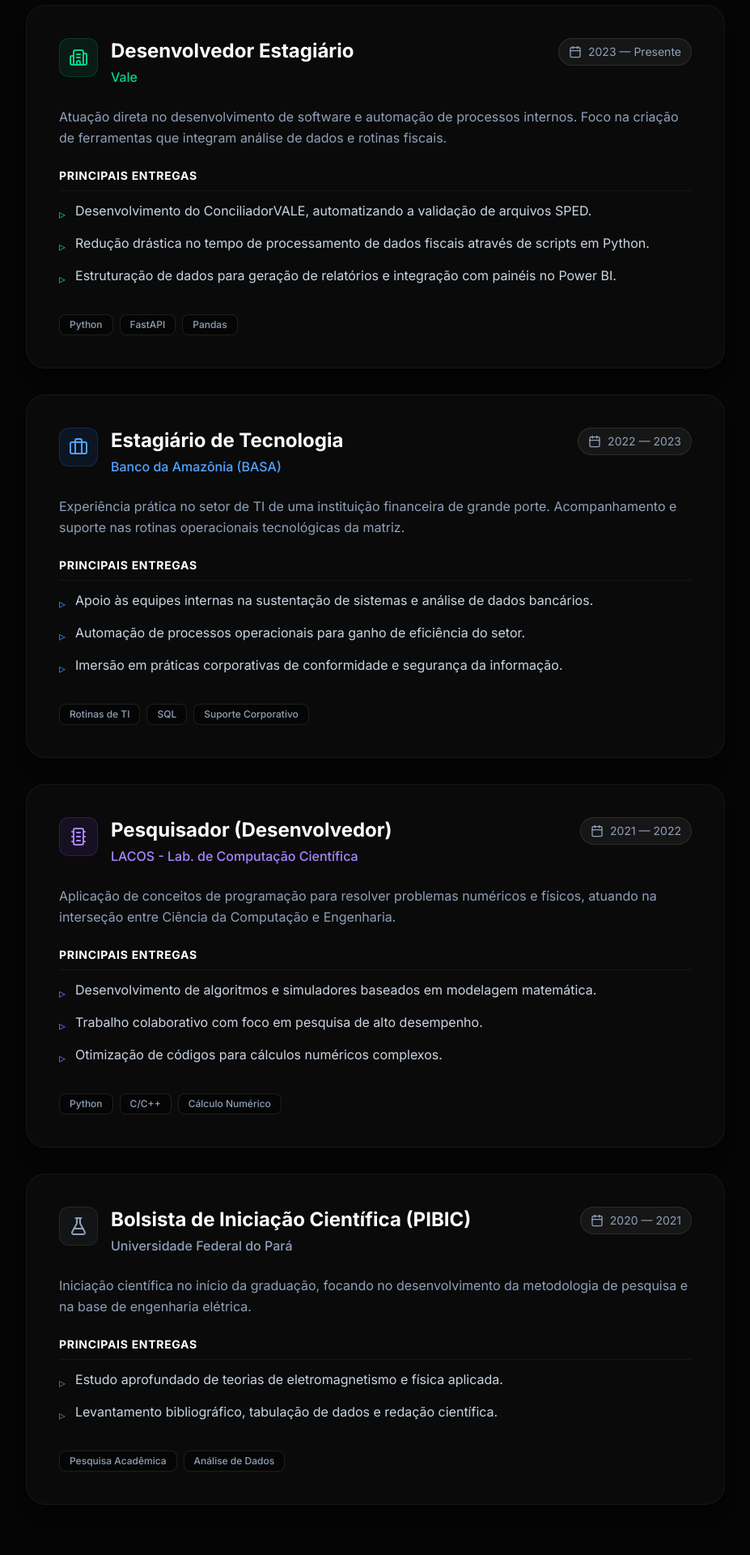
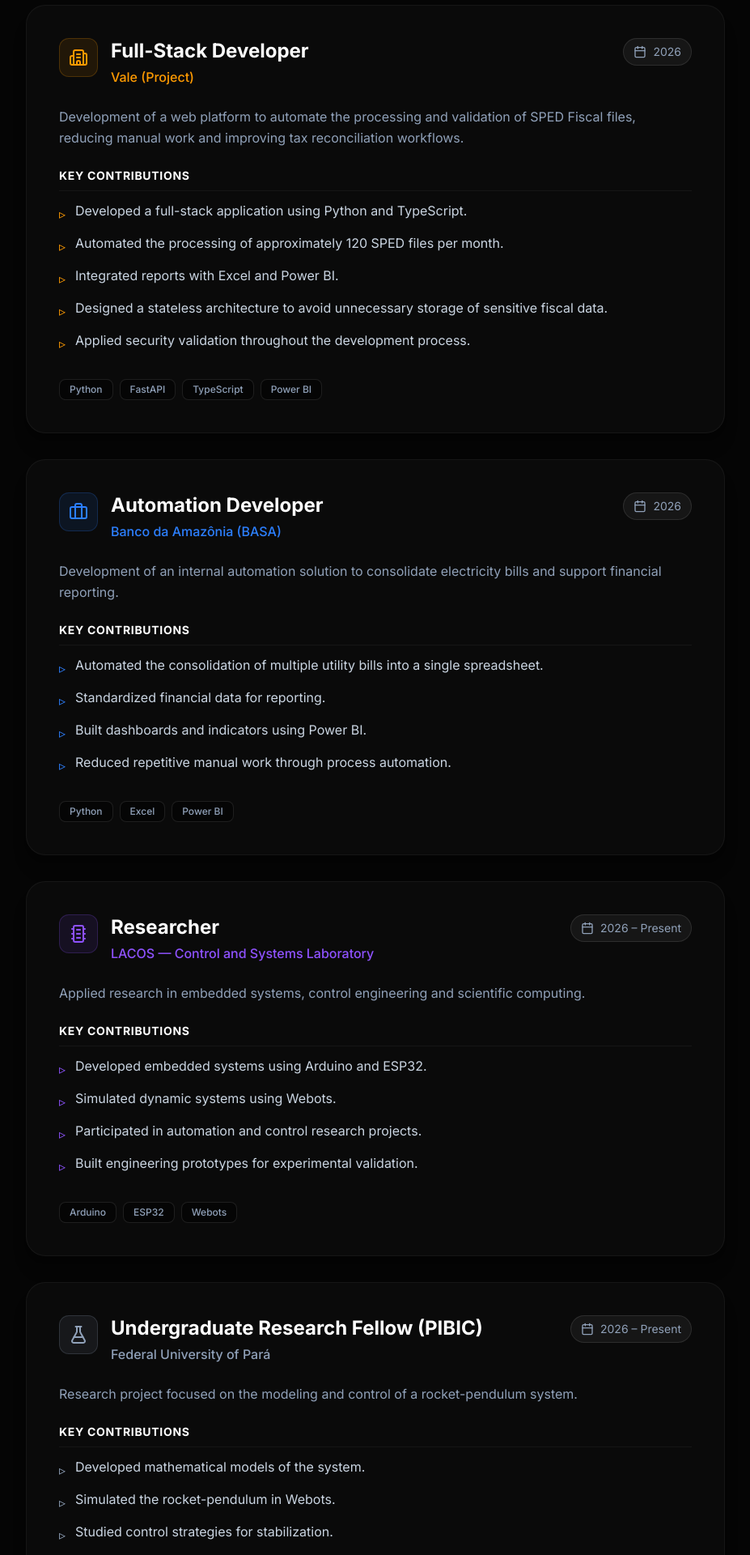
Before and after one commit to Nibson-dev/nibson-portfolio, a Next.js app: page /experience in a window 1280 px wide. Shown: the part 400-2320 px from the top of the page at 81% size, without its empty margins (176-1103 px from the left). Built offline with nearby package versions, Linux system fonts and the light colour scheme.

Commit message:
refactor(experience): update content to be highly factual, concrete, and metric-driven

```diff
--- a/app/experience/page.tsx
+++ b/app/experience/page.tsx
@@ -3,6 +3,82 @@
 import { motion } from "framer-motion";
 import { ArrowLeft, Building2, Microchip, FlaskConical, Briefcase, Calendar } from "lucide-react";
 import Link from "next/link";
+
+const EXPERIENCES = [
+  {
+    id: "vale",
+    role: "Full-Stack Developer",
+    company: "Vale (Project)",
+    period: "2026",
+    icon: Building2,
+    color: "text-amber-500",
+    bgColor: "bg-amber-500/10",
+    borderColor: "border-amber-500/20",
+    description: "Development of a web platform to automate the processing and validation of SPED Fiscal files, reducing manual work and improving tax reconciliation workflows.",
+    achievements: [
+      "Developed a full-stack application using Python and TypeScript.",
+      "Automated the processing of approximately 120 SPED files per month.",
+      "Integrated reports with Excel and Power BI.",
+      "Designed a stateless architecture to avoid unnecessary storage of sensitive fiscal data.",
+      "Applied security validation throughout the development process."
+    ],
+    techs: ["Python", "FastAPI", "TypeScript", "Power BI"]
+  },
+  {
+    id: "basa",
+    role: "Automation Developer",
+    company: "Banco da Amazônia (BASA)",
+    period: "2026",
+    icon: Briefcase,
+    color: "text-blue-500",
+    bgColor: "bg-blue-500/10",
+    borderColor: "border-blue-500/20",
+    description: "Development of an internal automation solution to consolidate electricity bills and support financial reporting.",
+    achievements: [
+      "Automated the consolidation of multiple utility bills into a single spreadsheet.",
+      "Standardized financial data for reporting.",
+      "Built dashboards and indicators using Power BI.",
+      "Reduced repetitive manual work through process automation."
+    ],
+    techs: ["Python", "Excel", "Power BI"]
+  },
+  {
+    id: "lacos",
+    role: "Researcher",
+    company: "LACOS — Control and Systems Laboratory",
+    period: "2026 – Present",
+    icon: Microchip,
+    color: "text-violet-500",
+    bgColor: "bg-violet-500/10",
+    borderColor: "border-violet-500/20",
+    description: "Applied research in embedded systems, control engineering and scientific computing.",
+    achievements: [
+      "Developed embedded systems using Arduino and ESP32.",
+      "Simulated dynamic systems using Webots.",
+      "Participated in automation and control research projects.",
+      "Built engineering prototypes for experimental validation."
+    ],
+    techs: ["Arduino", "ESP32", "Webots"]
+  },
+  {
+    id: "pibic",
+    role: "Undergraduate Research Fellow (PIBIC)",
+    company: "Federal University of Pará",
+    period: "2026 – Present",
+    icon: FlaskConical,
+    color: "text-slate-400",
+    bgColor: "bg-slate-400/10",
+    borderColor: "border-slate-400/20",
+    description: "Research project focused on the modeling and control of a rocket-pendulum system.",
+    achievements: [
+      "Developed mathematical models of the system.",
+      "Simulated the rocket-pendulum in Webots.",
+      "Studied control strategies for stabilization.",
+      "Designed an embedded prototype for future implementation."
+    ],
+    techs: ["Control Systems", "Webots", "Embedded Systems"]
+  }
+];
 
 export default function ExperiencePage() {
   return (
@@ -12,7 +88,7 @@ export default function ExperiencePage() {
       <nav className="fixed top-0 left-0 w-full z-50 px-6 py-6 flex justify-between items-center bg-[#050505]/80 backdrop-blur-md border-b border-white/5">
         <Link href="/" className="group flex items-center gap-2 text-slate-400 hover:text-white transition-colors">
           <ArrowLeft className="w-5 h-5 group-hover:-translate-x-1 transition-transform" />
-          <span className="text-sm font-medium">Voltar para Home</span>
+          <span className="text-sm font-medium">Back to Home</span>
         </Link>
       </nav>
 
@@ -27,205 +103,63 @@ export default function ExperiencePage() {
             Professional <span className="text-emerald-500">Experience</span>
           </h1>
           <p className="text-lg md:text-xl text-slate-400 max-w-2xl leading-relaxed">
-            Minha vivência em ambientes corporativos e laboratórios de pesquisa, desenvolvendo soluções reais e lidando com rotinas críticas de tecnologia.
+            Practical experience in engineering, software development, process automation and applied research, contributing to real-world projects in the mining, financial and academic sectors.
           </p>
         </motion.div>
       </section>
 
       {/* LISTA DE EXPERIÊNCIAS */}
       <section className="px-4 max-w-4xl mx-auto space-y-8">
-
-        {/* VALE */}
+        {EXPERIENCES.map((exp, index) => (
           <motion.div
+            key={exp.id}
             initial={{ opacity: 0, y: 20 }}
             whileInView={{ opacity: 1, y: 0 }}
             viewport={{ once: true }}
-          className="p-8 md:p-10 rounded-3xl bg-[#0a0a0a] border border-white/5 hover:border-emerald-500/30 transition-colors shadow-xl"
+            transition={{ delay: index * 0.1 }}
+            className={`p-8 md:p-10 rounded-3xl bg-[#0a0a0a] border border-white/5 hover:border-${exp.color.split('-')[1]}-500/30 transition-colors shadow-xl`}
           >
             <div className="flex flex-col md:flex-row md:items-start justify-between gap-4 mb-6">
               <div className="flex items-start gap-4">
-              <div className="w-12 h-12 rounded-xl bg-emerald-500/10 flex items-center justify-center border border-emerald-500/20 shrink-0">
-                <Building2 className="w-6 h-6 text-emerald-400" />
+                <div className={`w-12 h-12 rounded-xl ${exp.bgColor} flex items-center justify-center border ${exp.borderColor} shrink-0`}>
+                  <exp.icon className={`w-6 h-6 ${exp.color}`} />
                 </div>
                 <div>
-                <h2 className="text-2xl font-bold text-white">Desenvolvedor Estagiário</h2>
-                <h3 className="text-emerald-400 font-medium mt-1">Vale</h3>
+                  <h2 className="text-2xl font-bold text-white">{exp.role}</h2>
+                  <h3 className={`${exp.color} font-medium mt-1`}>{exp.company}</h3>
                 </div>
               </div>
               <div className="flex items-center gap-2 px-3 py-1.5 rounded-full bg-white/5 border border-white/10 text-slate-400 text-sm whitespace-nowrap h-fit">
                 <Calendar className="w-4 h-4" />
-              2023 — Presente
+                {exp.period}
               </div>
             </div>
+
             <p className="text-slate-400 leading-relaxed mb-6">
-            Atuação direta no desenvolvimento de software e automação de processos internos. Foco na criação de ferramentas que integram análise de dados e rotinas fiscais.
+              {exp.description}
             </p>
+
             <div className="space-y-3 mb-8">
-            <h4 className="text-sm font-bold text-white uppercase tracking-wider border-b border-white/5 pb-2">Principais Entregas</h4>
+              <h4 className="text-sm font-bold text-white uppercase tracking-wider border-b border-white/5 pb-2">Key Contributions</h4>
               <ul className="list-none space-y-3 text-slate-300">
-              <li className="flex items-start gap-3">
-                <span className="text-emerald-500 mt-1">▹</span>
-                <span>Desenvolvimento do ConciliadorVALE, automatizando a validação de arquivos SPED.</span>
+                {exp.achievements.map((item, i) => (
+                  <li key={i} className="flex items-start gap-3">
+                    <span className={`${exp.color} mt-1`}>▹</span>
+                    <span>{item}</span>
                   </li>
-              <li className="flex items-start gap-3">
-                <span className="text-emerald-500 mt-1">▹</span>
-                <span>Redução drástica no tempo de processamento de dados fiscais através de scripts em Python.</span>
-              </li>
-              <li className="flex items-start gap-3">
-                <span className="text-emerald-500 mt-1">▹</span>
-                <span>Estruturação de dados para geração de relatórios e integração com painéis no Power BI.</span>
-              </li>
+                ))}
               </ul>
             </div>
+
             <div className="flex flex-wrap gap-2">
-            <span className="px-3 py-1 bg-[#050505] border border-white/10 rounded-lg text-xs font-medium text-slate-400">Python</span>
-            <span className="px-3 py-1 bg-[#050505] border border-white/10 rounded-lg text-xs font-medium text-slate-400">FastAPI</span>
-            <span className="px-3 py-1 bg-[#050505] border border-white/10 rounded-lg text-xs font-medium text-slate-400">Pandas</span>
+              {exp.techs.map((tech, i) => (
+                <span key={i} className="px-3 py-1 bg-[#050505] border border-white/10 rounded-lg text-xs font-medium text-slate-400">
+                  {tech}
+                </span>
+              ))}
             </div>
           </motion.div>
-
-        {/* BASA */}
-        <motion.div
-          initial={{ opacity: 0, y: 20 }}
-          whileInView={{ opacity: 1, y: 0 }}
-          viewport={{ once: true }}
-          className="p-8 md:p-10 rounded-3xl bg-[#0a0a0a] border border-white/5 hover:border-blue-500/30 transition-colors shadow-xl"
-        >
-          <div className="flex flex-col md:flex-row md:items-start justify-between gap-4 mb-6">
-            <div className="flex items-start gap-4">
-              <div className="w-12 h-12 rounded-xl bg-blue-500/10 flex items-center justify-center border border-blue-500/20 shrink-0">
-                <Briefcase className="w-6 h-6 text-blue-400" />
-              </div>
-              <div>
-                <h2 className="text-2xl font-bold text-white">Estagiário de Tecnologia</h2>
-                <h3 className="text-blue-400 font-medium mt-1">Banco da Amazônia (BASA)</h3>
-              </div>
-            </div>
-            <div className="flex items-center gap-2 px-3 py-1.5 rounded-full bg-white/5 border border-white/10 text-slate-400 text-sm whitespace-nowrap h-fit">
-              <Calendar className="w-4 h-4" />
-              2022 — 2023
-            </div>
-          </div>
-          <p className="text-slate-400 leading-relaxed mb-6">
-            Experiência prática no setor de TI de uma instituição financeira de grande porte. Acompanhamento e suporte nas rotinas operacionais tecnológicas da matriz.
-          </p>
-          <div className="space-y-3 mb-8">
-            <h4 className="text-sm font-bold text-white uppercase tracking-wider border-b border-white/5 pb-2">Principais Entregas</h4>
-            <ul className="list-none space-y-3 text-slate-300">
-              <li className="flex items-start gap-3">
-                <span className="text-blue-500 mt-1">▹</span>
-                <span>Apoio às equipes internas na sustentação de sistemas e análise de dados bancários.</span>
-              </li>
-              <li className="flex items-start gap-3">
-                <span className="text-blue-500 mt-1">▹</span>
-                <span>Automação de processos operacionais para ganho de eficiência do setor.</span>
-              </li>
-              <li className="flex items-start gap-3">
-                <span className="text-blue-500 mt-1">▹</span>
-                <span>Imersão em práticas corporativas de conformidade e segurança da informação.</span>
-              </li>
-            </ul>
-          </div>
-          <div className="flex flex-wrap gap-2">
-            <span className="px-3 py-1 bg-[#050505] border border-white/10 rounded-lg text-xs font-medium text-slate-400">Rotinas de TI</span>
-            <span className="px-3 py-1 bg-[#050505] border border-white/10 rounded-lg text-xs font-medium text-slate-400">SQL</span>
-            <span className="px-3 py-1 bg-[#050505] border border-white/10 rounded-lg text-xs font-medium text-slate-400">Suporte Corporativo</span>
-          </div>
-        </motion.div>
-
-        {/* LACOS */}
-        <motion.div
-          initial={{ opacity: 0, y: 20 }}
-          whileInView={{ opacity: 1, y: 0 }}
-          viewport={{ once: true }}
-          className="p-8 md:p-10 rounded-3xl bg-[#0a0a0a] border border-white/5 hover:border-violet-500/30 transition-colors shadow-xl"
-        >
-          <div className="flex flex-col md:flex-row md:items-start justify-between gap-4 mb-6">
-            <div className="flex items-start gap-4">
-              <div className="w-12 h-12 rounded-xl bg-violet-500/10 flex items-center justify-center border border-violet-500/20 shrink-0">
-                <Microchip className="w-6 h-6 text-violet-400" />
-              </div>
-              <div>
-                <h2 className="text-2xl font-bold text-white">Pesquisador (Desenvolvedor)</h2>
-                <h3 className="text-violet-400 font-medium mt-1">LACOS - Lab. de Computação Científica</h3>
-              </div>
-            </div>
-            <div className="flex items-center gap-2 px-3 py-1.5 rounded-full bg-white/5 border border-white/10 text-slate-400 text-sm whitespace-nowrap h-fit">
-              <Calendar className="w-4 h-4" />
-              2021 — 2022
-            </div>
-          </div>
-          <p className="text-slate-400 leading-relaxed mb-6">
-            Aplicação de conceitos de programação para resolver problemas numéricos e físicos, atuando na interseção entre Ciência da Computação e Engenharia.
-          </p>
-          <div className="space-y-3 mb-8">
-            <h4 className="text-sm font-bold text-white uppercase tracking-wider border-b border-white/5 pb-2">Principais Entregas</h4>
-            <ul className="list-none space-y-3 text-slate-300">
-              <li className="flex items-start gap-3">
-                <span className="text-violet-500 mt-1">▹</span>
-                <span>Desenvolvimento de algoritmos e simuladores baseados em modelagem matemática.</span>
-              </li>
-              <li className="flex items-start gap-3">
-                <span className="text-violet-500 mt-1">▹</span>
-                <span>Trabalho colaborativo com foco em pesquisa de alto desempenho.</span>
-              </li>
-              <li className="flex items-start gap-3">
-                <span className="text-violet-500 mt-1">▹</span>
-                <span>Otimização de códigos para cálculos numéricos complexos.</span>
-              </li>
-            </ul>
-          </div>
-          <div className="flex flex-wrap gap-2">
-            <span className="px-3 py-1 bg-[#050505] border border-white/10 rounded-lg text-xs font-medium text-slate-400">Python</span>
-            <span className="px-3 py-1 bg-[#050505] border border-white/10 rounded-lg text-xs font-medium text-slate-400">C/C++</span>
-            <span className="px-3 py-1 bg-[#050505] border border-white/10 rounded-lg text-xs font-medium text-slate-400">Cálculo Numérico</span>
-          </div>
-        </motion.div>
-
-        {/* PIBIC */}
-        <motion.div
-          initial={{ opacity: 0, y: 20 }}
-          whileInView={{ opacity: 1, y: 0 }}
-          viewport={{ once: true }}
-          className="p-8 md:p-10 rounded-3xl bg-[#0a0a0a] border border-white/5 hover:border-slate-500/30 transition-colors shadow-xl"
-        >
-          <div className="flex flex-col md:flex-row md:items-start justify-between gap-4 mb-6">
-            <div className="flex items-start gap-4">
-              <div className="w-12 h-12 rounded-xl bg-slate-500/10 flex items-center justify-center border border-slate-500/20 shrink-0">
-                <FlaskConical className="w-6 h-6 text-slate-400" />
-              </div>
-              <div>
-                <h2 className="text-2xl font-bold text-white">Bolsista de Iniciação Científica (PIBIC)</h2>
-                <h3 className="text-slate-400 font-medium mt-1">Universidade Federal do Pará</h3>
-              </div>
-            </div>
-            <div className="flex items-center gap-2 px-3 py-1.5 rounded-full bg-white/5 border border-white/10 text-slate-400 text-sm whitespace-nowrap h-fit">
-              <Calendar className="w-4 h-4" />
-              2020 — 2021
-            </div>
-          </div>
-          <p className="text-slate-400 leading-relaxed mb-6">
-            Iniciação científica no início da graduação, focando no desenvolvimento da metodologia de pesquisa e na base de engenharia elétrica.
-          </p>
-          <div className="space-y-3 mb-8">
-            <h4 className="text-sm font-bold text-white uppercase tracking-wider border-b border-white/5 pb-2">Principais Entregas</h4>
-            <ul className="list-none space-y-3 text-slate-300">
-              <li className="flex items-start gap-3">
-                <span className="text-slate-500 mt-1">▹</span>
-                <span>Estudo aprofundado de teorias de eletromagnetismo e física aplicada.</span>
-              </li>
-              <li className="flex items-start gap-3">
-                <span className="text-slate-500 mt-1">▹</span>
-                <span>Levantamento bibliográfico, tabulação de dados e redação científica.</span>
-              </li>
-            </ul>
-          </div>
-          <div className="flex flex-wrap gap-2">
-            <span className="px-3 py-1 bg-[#050505] border border-white/10 rounded-lg text-xs font-medium text-slate-400">Pesquisa Acadêmica</span>
-            <span className="px-3 py-1 bg-[#050505] border border-white/10 rounded-lg text-xs font-medium text-slate-400">Análise de Dados</span>
-          </div>
-        </motion.div>
-
+        ))}
       </section>
 
     </main>
```
Lines whose indentation alone changed are shown as unchanged.
